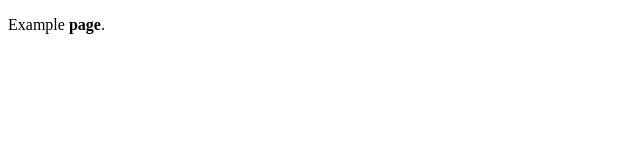
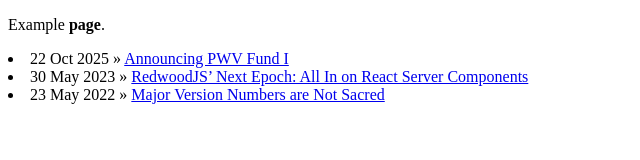
Before and after one commit to nacrem/nacrem.github.io, a plain HTML site: page index.html in a window 1280 px wide. Shown: the whole page, without its empty margins (0-640 px from the left). Drawn offline with Linux system fonts and the light colour scheme.

Commit message:
Update index.html

```diff
--- a/index.html
+++ b/index.html
@@ -5,5 +5,8 @@
   </head>
   <body>
     <p>Example <strong>page</strong>.</p>
+      <li><span>22 Oct 2025</span> » <a href="/2025/1">Announcing PWV Fund I</a></li>
+      <li><span>30 May 2023</span> » <a href="/2023/melih">RedwoodJS’ Next Epoch: All In on React Server Components</a></li>
+      <li><span>23 May 2022</span> » <a href="/2022/nacrem">Major Version Numbers are Not Sacred</a></li>
   </body>
 </html>
```
